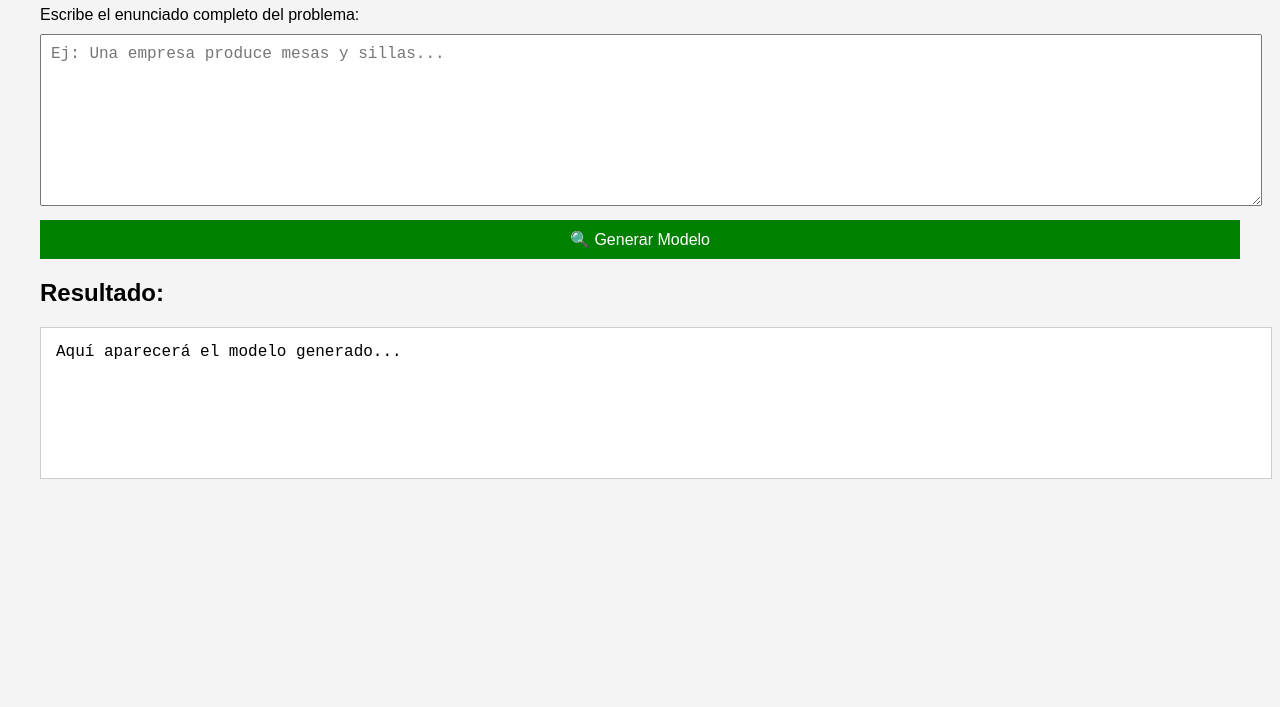
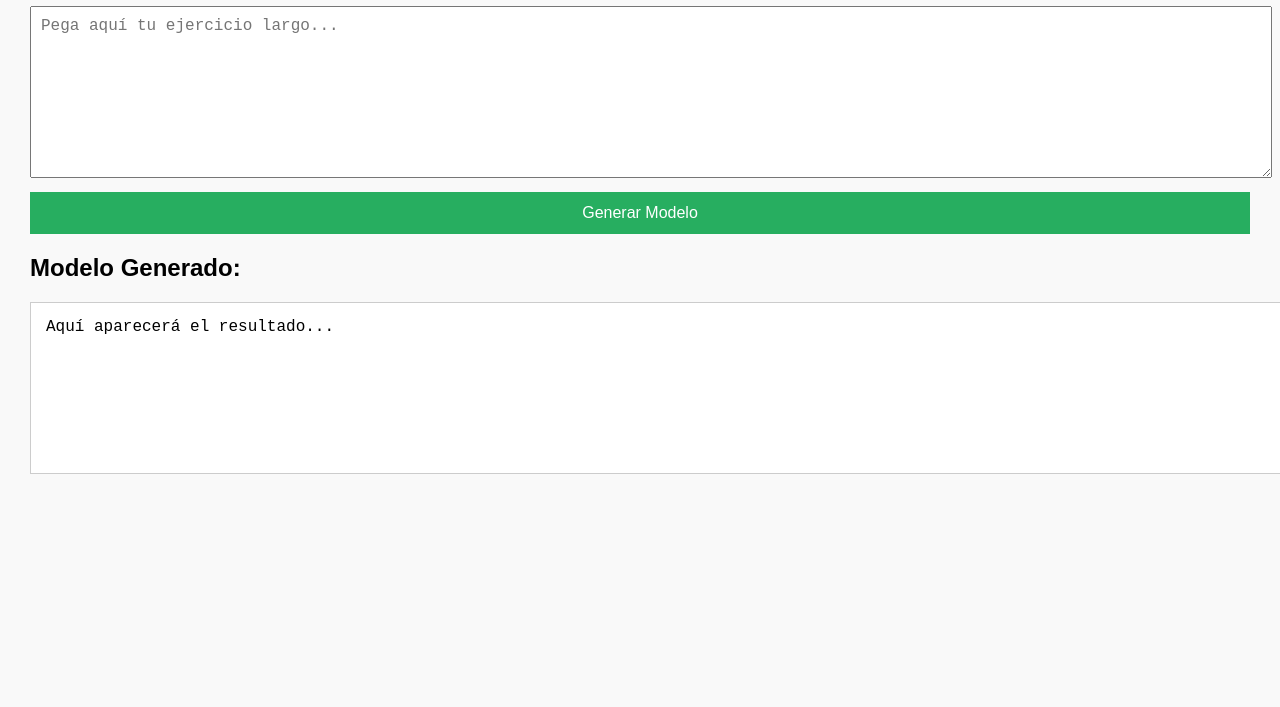
Before and after one commit to Cami-180204/LINEAL, a plain HTML site: page index.html in a window 1280 px wide. Shown: the part 93-800 px from the top of the page. Drawn offline with Linux system fonts and the light colour scheme.

Commit message:
Update index.html

```diff
--- a/index.html
+++ b/index.html
@@ -1,50 +1,46 @@
 <!DOCTYPE html>
 <html lang="es">
 <head>
-  <meta charset="UTF-8">
-  <title>Generador de Modelo de Programación Lineal</title>
+  <meta charset="UTF-8" />
+  <title>Generador PL Inteligente</title>
   <style>
-    body { font-family: Arial, sans-serif; margin: 40px; background: #f4f4f4; }
+    body { font-family: Arial; margin: 30px; background: #f9f9f9; }
     textarea, button, pre { width: 100%; margin-top: 10px; font-size: 16px; }
     textarea { height: 150px; padding: 10px; }
-    button { padding: 10px; background-color: green; color: white; border: none; cursor: pointer; }
-    button:hover { background-color: darkgreen; }
-    pre { background: white; padding: 15px; border: 1px solid #ccc; min-height: 120px; }
+    button { padding: 12px; background: #27ae60; color: white; border: none; cursor: pointer; }
+    button:hover { background: #1e874b; }
+    pre { background: white; padding: 15px; border: 1px solid #ccc; min-height: 140px; white-space: pre-wrap; }
   </style>
 </head>
 <body>
-  <h1>💡 Generador de Modelo de Programación Lineal</h1>
-  <label for="enunciado">Escribe el enunciado completo del problema:</label>
-  <textarea id="enunciado" placeholder="Ej: Una empresa produce mesas y sillas..."></textarea>
-  <button onclick="enviarProblema()">🔍 Generar Modelo</button>
 
-  <h2>Resultado:</h2>
-  <pre id="resultado">Aquí aparecerá el modelo generado...</pre>
+  <h1>🧠 Generador de Modelo de Programación Lineal</h1>
+  <textarea id="enunciado" placeholder="Pega aquí tu ejercicio largo..."></textarea>
+  <button onclick="enviarModelo()">Generar Modelo</button>
+
+  <h2>Modelo Generado:</h2>
+  <pre id="resultado">Aquí aparecerá el resultado...</pre>
 
   <script>
-    async function enviarProblema() {
-      const texto = document.getElementById("enunciado").value;
-      const resultadoEl = document.getElementById("resultado");
-
-      resultadoEl.textContent = "⏳ Procesando...";
+    async function enviarModelo() {
+      const texto = document.getElementById("enunciado").value.trim();
+      const salida = document.getElementById("resultado");
+      salida.textContent = "⏳ Procesando... por favor espera ~30 segundos si no responde.";
 
       try {
-        const respuesta = await fetch("https://linear-openai.onrender.com/resolver", {
+        const res = await fetch("https://plmodel.onrender.com/api/modelo", {
           method: "POST",
           headers: { "Content-Type": "application/json" },
-          body: JSON.stringify({ texto })
+          body: JSON.stringify({ prompt: texto })
         });
-
-        if (!respuesta.ok) {
-          throw new Error("Error al contactar con el servidor.");
-        }
-
-        const data = await respuesta.json();
-        resultadoEl.textContent = data.resultado || "❌ No se pudo generar un modelo válido.";
-      } catch (error) {
-        resultadoEl.textContent = "❌ " + error.message;
+        if (!res.ok) throw new Error("Falló respuesta del servidor.");
+        const data = await res.json();
+        salida.textContent = data.resultado || "❌ No se pudo generar el modelo.";
+      } catch (e) {
+        salida.textContent = "❌ Error: " + e.message;
       }
     }
   </script>
+
 </body>
 </html>
```
